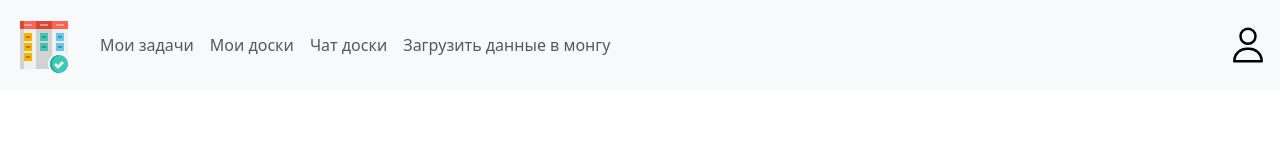
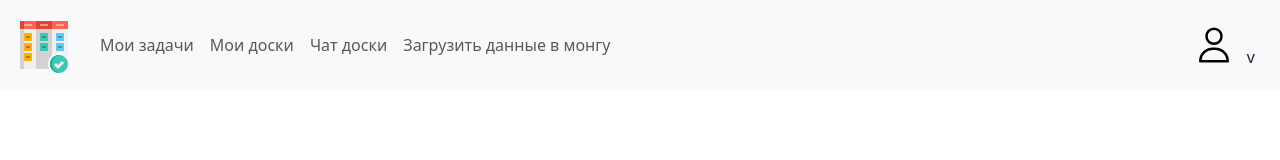
Before and after one commit to zlyaptica/kanban-project, a Next.js app: page / in a window 1280 px wide. Shown: the top 160 px of the page. Built offline with nearby package versions, Linux system fonts and the light colour scheme.

Commit message:
добавлен выход с аккаунта

```diff
--- a/app/style.css
+++ b/app/style.css
@@ -24,6 +24,37 @@ input::placeholder {
 .header {
     border: solid;
 }
+
+/* start Header.js */
+
+.dropdownMenu {
+    position: absolute;
+    border: 1px solid black;
+    border-radius: 5px;
+    margin: 5px;
+    padding: 1px 10px;
+    background-color: white;
+    right: 10px;
+    z-index: 999;
+}
+
+.dropdownItem {
+    width: 100%;
+    border-radius: 5px;
+    margin-bottom: 1px;
+    padding: 1px;
+    text-align: left;
+    background-color: transparent;
+    border: none;
+    white-space: nowrap;
+    cursor: pointer;
+}
+
+.dropdownItem:hover {
+    background-color: rgb(224, 224, 224);
+}
+
+/* end Header.js */
 
 .main {
     display: flex;
--- a/app/workplace/board/[board_id]/page.js
+++ b/app/workplace/board/[board_id]/page.js
@@ -140,6 +140,7 @@ export default function Board({ params }) {
   const dragLeaveStatusHandler = (e) => {};
 
   const dragStartStatusHandler = (e, status) => {
+
     setCurrentStatus(status);
   };
 
--- a/components/Header.js
+++ b/components/Header.js
@@ -1,21 +1,19 @@
 import Image from "next/image";
 import logo from "../public/kanbanlogo.png";
-import profile from "../public/profile.svg";
 import Link from "next/link";
-import { useEffect } from "react";
 import { navigateToHome } from "@/app/actions";
+import { ProfileMenu } from "./ProfileMenu";
 
 export default async function Header() {
 
   const updateDBData = async () => {
-    const response = await fetch(`/api/initDB`)
-    const data = await response.json()
-    console.log(data.message)
-    navigateToHome()
-    localStorage.removeItem("isAuthenticatedUser")
-    localStorage.removeItem("user")
-
-  }
+    const response = await fetch(`/api/initDB`);
+    const data = await response.json();
+    console.log(data.message);
+    localStorage.removeItem("isAuthenticatedUser");
+    localStorage.removeItem("user");
+    navigateToHome();
+  };
   return (
     <nav className="navbar navbar-expand-lg navbar-light bg-light">
       <div className="container-fluid">
@@ -56,7 +54,8 @@ export default async function Header() {
               </button>
             </li>
           </ul>
-          <Image alt="profile" src={profile} width={40} height={40} />
+
+        <ProfileMenu/>
         </div>
       </div>
     </nav>
--- /dev/null
+++ b/components/ProfileMenu.js
@@ -0,0 +1,56 @@
+import { useState } from "react";
+import profile from "../public/profile.svg";
+import Image from "next/image";
+import { navigateToHome } from "@/app/actions";
+
+const ProfileMenu = () => {
+  const [isOpenMenu, setIsOpenMenu] = useState(false);
+
+  const logout = () => {
+    localStorage.removeItem("isAuthenticatedUser");
+    localStorage.removeItem("user");
+    navigateToHome();
+  }
+
+  return (
+    <div>
+      <div onBlur={() => setIsOpenMenu(false)}>
+        <Image
+          alt="profile"
+          src={profile}
+          width={40}
+          height={40}
+          // onClick={() => setIsOpenMenu(!isOpenMenu)}
+        />
+        {isOpenMenu ? (
+          <button
+            className={"btn mt-4"}
+            onClick={() => {
+              setIsOpenMenu(false);
+            }}
+          >
+            ^
+          </button>
+        ) : (
+          <button
+            className={"btn mt-4"}
+            onClick={() => {
+              setIsOpenMenu(true);
+            }}
+          >
+            v
+          </button>
+        )}
+      </div>
+      {isOpenMenu ? (
+        <div className={"dropdownMenu"}>
+          <button className={"dropdownItem"} type="button" onClick={() => logout()}>
+            Выйти
+          </button>
+        </div>
+      ) : null}
+    </div>
+  );
+};
+
+export { ProfileMenu };
--- a/components/StatusMenu.js
+++ b/components/StatusMenu.js
@@ -16,7 +16,7 @@ const StatusMenu = (props) => {
   }, [props.status])
 
   return (
-    <div className={"dropdown align-middle"}>
+    <div className={"dropdown align-middle"} >
       <button
         className="btn"
         type="button"
--- a/styles/StatusMenu.module.css
+++ b/styles/StatusMenu.module.css
@@ -5,7 +5,6 @@
     margin: 5px;
     padding: 5px;
     background-color: white;
-    /* list-style: none; */
     width: 135px;
     z-index: 999;
 }
```
